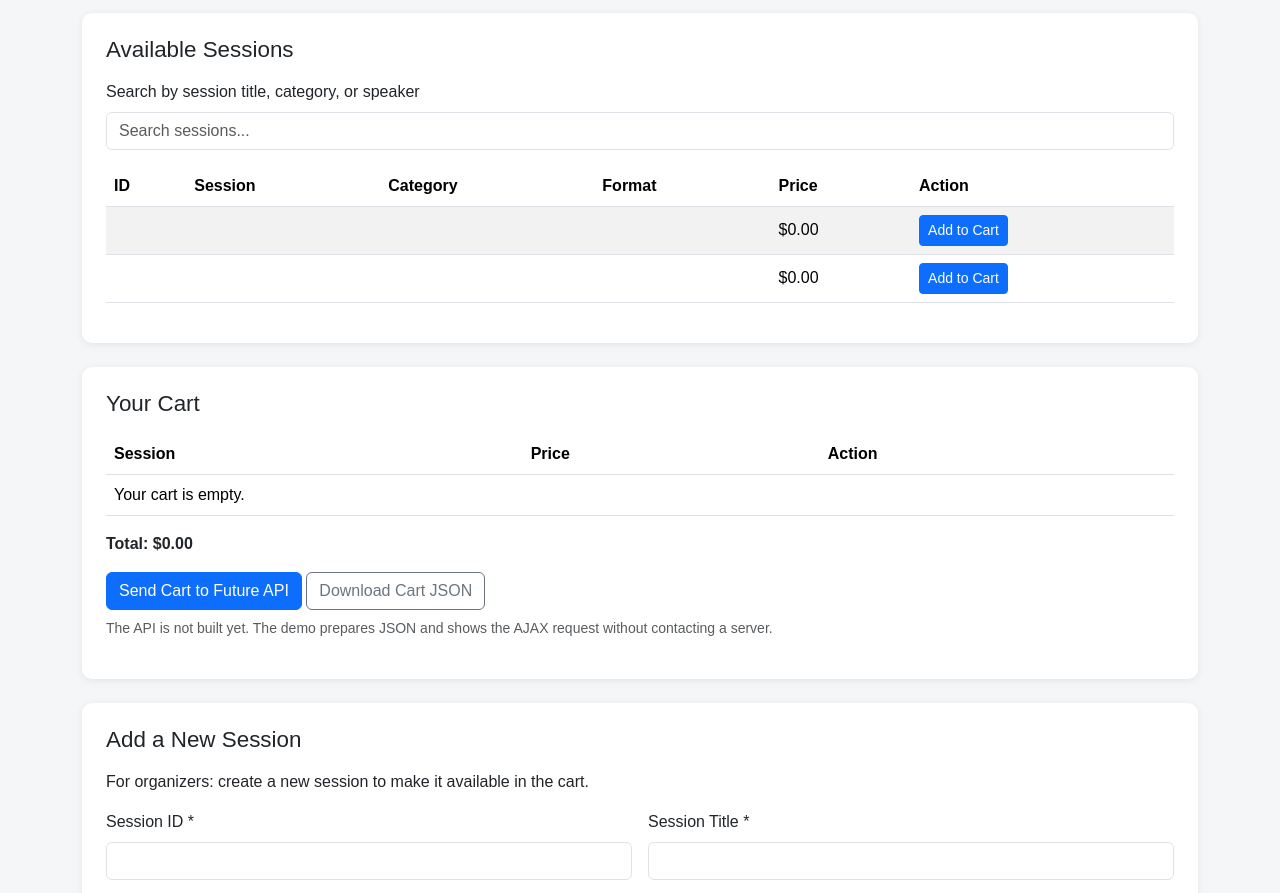
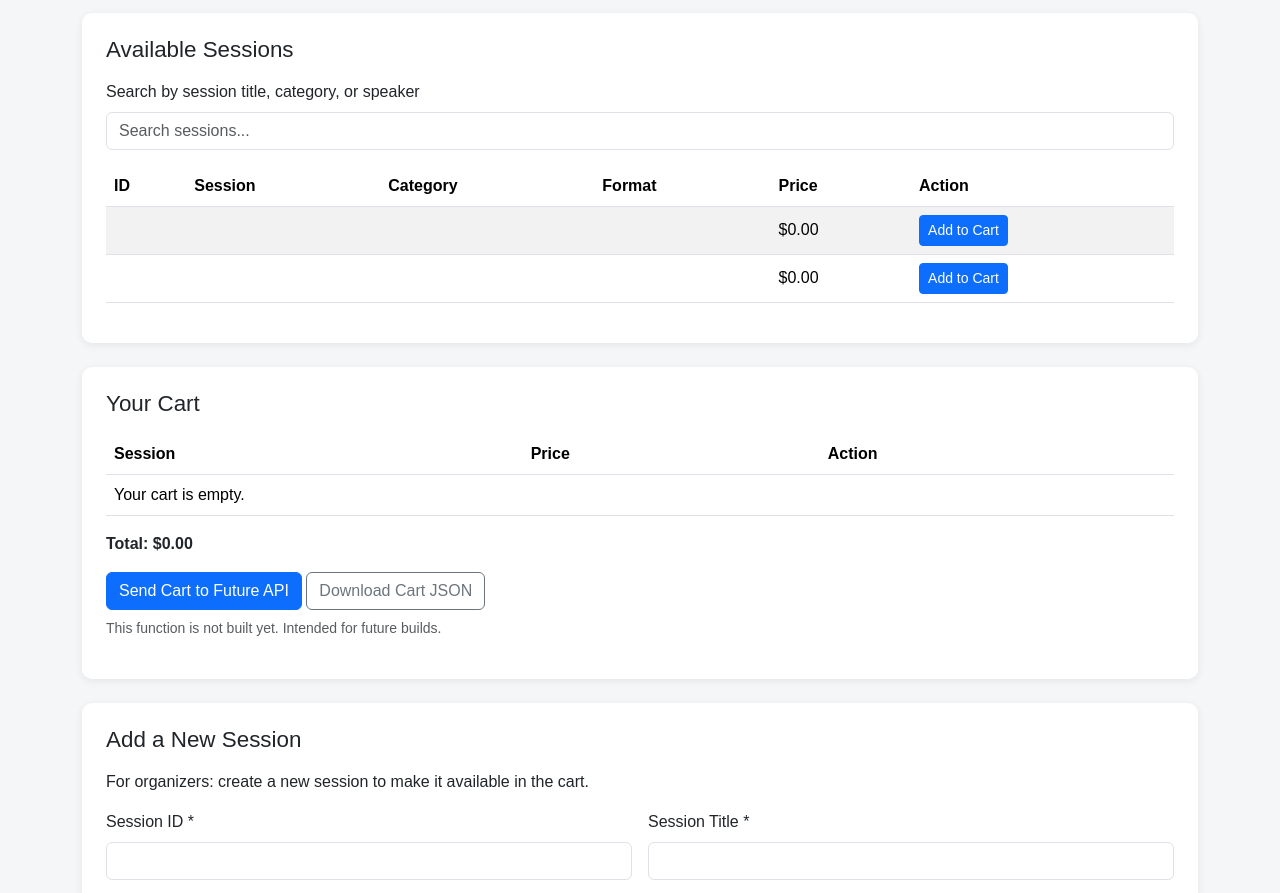
Before and after one commit to mchoksi4/ConferenceProject, a plain HTML site: page cart.html in a window 1280 px wide. Shown: the part 171-1064 px from the top of the page. Drawn offline with nearby package versions, Linux system fonts and the light colour scheme.

Commit message:
Update message about API functionality in cart.html

```diff
--- a/cart.html
+++ b/cart.html
@@ -39,7 +39,7 @@
       <p class="fw-bold">Total: <span id="total">$0.00</span></p>
       <button id="sendButton" type="button" class="btn btn-primary">Send Cart to Future API</button>
       <button id="downloadButton" type="button" class="btn btn-outline-secondary">Download Cart JSON</button>
-      <p class="text-muted small mt-2">The API is not built yet. The demo prepares JSON and shows the AJAX request without contacting a server.</p>
+      <p class="text-muted small mt-2">This function is not built yet. Intended for future builds.</p>
     </section>
     <section class="panel">
       <h2>Add a New Session</h2>
```
